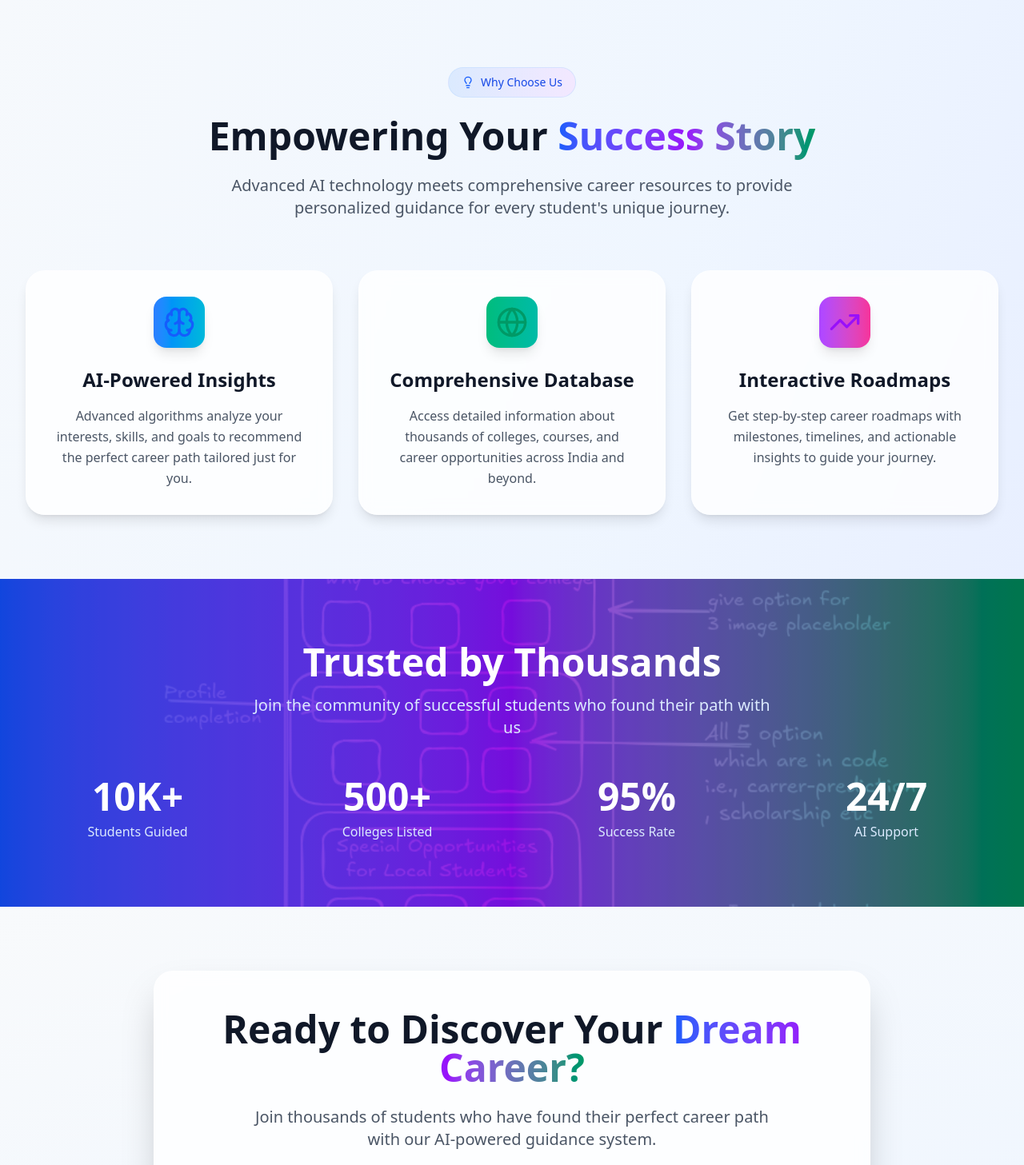
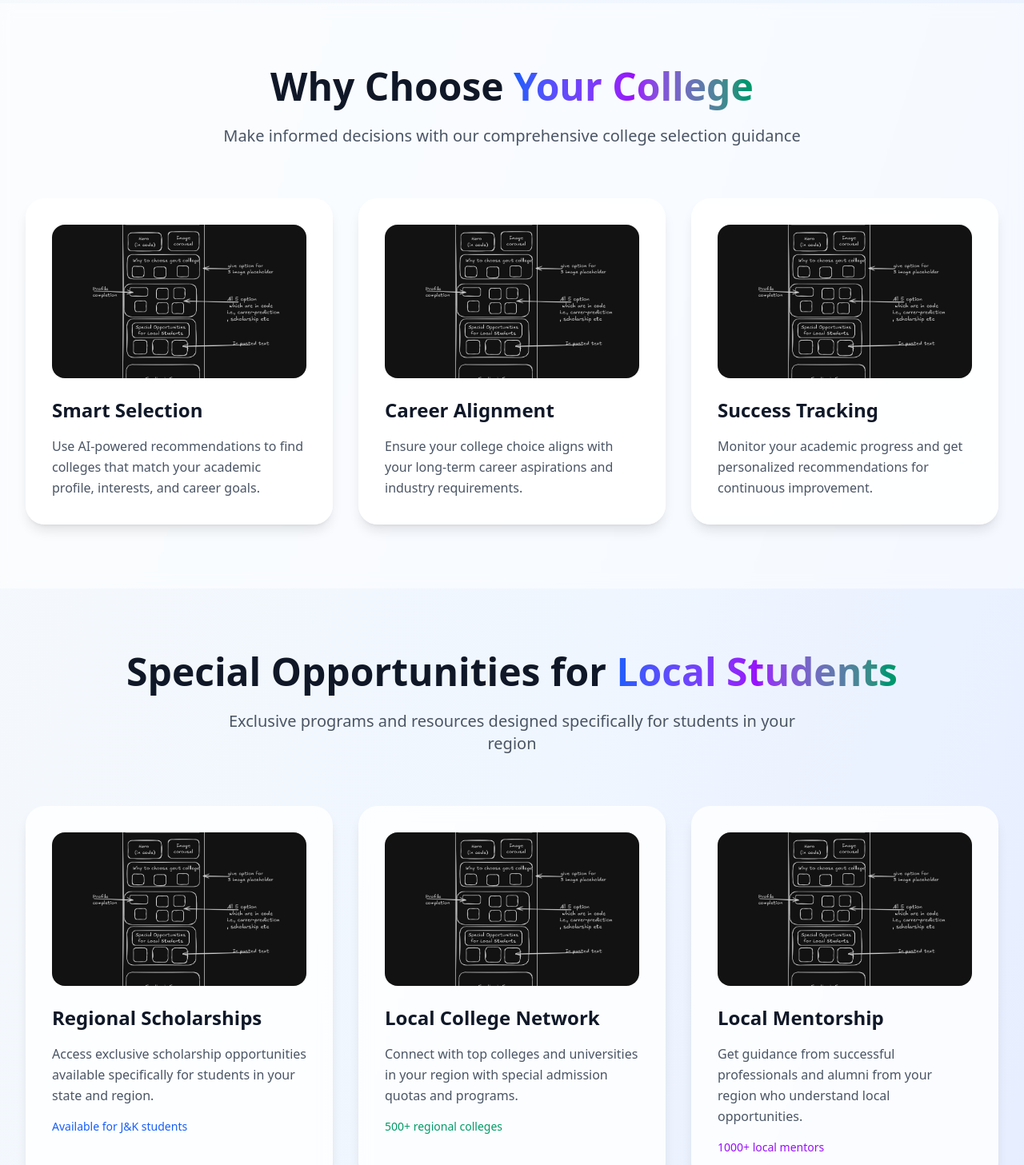
Before and after one commit to VISHAL-Nk/carrer-guidance-nextjs, a Next.js app: page / in a window 1280 px wide. Shown: the part 780-2237 px from the top of the page at 80% size. Built offline with nearby package versions, Linux system fonts and the light colour scheme; no server answers.

Commit message:
Redesign Landing Page with New Layout

```diff
--- a/src/app/page.js
+++ b/src/app/page.js
@@ -19,6 +19,10 @@ import {
   Brain,
   Lightbulb,
   Rocket,
+  MapPin,
+  Calendar,
+  Phone,
+  Mail,
 } from "lucide-react";
 import Chatbot from "@/components/CB/Chatbot";
 import { useToast } from "@/contexts/ToastContext";
@@ -29,6 +33,8 @@ export default function Home() {
   const [slide, setSlide] = useState(0);
   const [fb, setFb] = useState({ name: "", email: "", message: "", rating: 5 });
   const [fbSubmitting, setFbSubmitting] = useState(false);
+
+  // Hero carousel images from public/images
   const slides = [
     "/images/WhatsApp Image 2025-09-19 at 3.55.30 PM.jpeg",
     "/images/WhatsApp Image 2025-09-19 at 3.55.30 PM (1).jpeg",
@@ -41,6 +47,7 @@ export default function Home() {
     const id = setInterval(() => setSlide((s) => (s + 1) % slides.length), 4000);
     return () => clearInterval(id);
   }, [slides.length]);
+
   const isProfileComplete = completion?.isComplete ?? false;
 
   // Debug logging
@@ -48,7 +55,7 @@ export default function Home() {
 
   return (
     <main className="min-h-screen bg-gradient-to-br from-slate-50 via-blue-50 to-indigo-100 dark:from-slate-900 dark:via-blue-900 dark:to-indigo-900">
-      {/* Hero Section */}
+      {/* Hero Section with Image Carousel */}
       <section className="relative py-20 px-4 sm:px-6 lg:px-8 overflow-hidden">
         {/* Enhanced decorative background */}
         <div className="absolute inset-0 -z-10">
@@ -60,6 +67,7 @@ export default function Home() {
 
         <div className="max-w-7xl mx-auto">
           <div className="grid lg:grid-cols-2 gap-12 items-center">
+            {/* Hero Content */}
             <div className="space-y-8">
               <div className="space-y-6">
                 <div className="inline-flex items-center px-4 py-2 rounded-full bg-gradient-to-r from-blue-100 to-purple-100 dark:from-blue-900/30 dark:to-purple-900/30 border border-blue-200/50 dark:border-blue-700/50">
@@ -141,6 +149,7 @@ export default function Home() {
               </div>
             </div>
 
+            {/* Image Carousel */}
             <div className="relative">
               <div className="relative overflow-hidden rounded-3xl shadow-2xl ring-1 ring-black/5 bg-white/90 dark:bg-gray-800/90 backdrop-blur-sm">
                 <div className="aspect-[16/10] w-full relative">
@@ -180,6 +189,73 @@ export default function Home() {
               {/* Floating elements */}
               <div className="absolute -top-6 -right-6 w-24 h-24 bg-gradient-to-r from-yellow-400 to-orange-500 rounded-2xl rotate-12 opacity-80 blur-sm"></div>
               <div className="absolute -bottom-6 -left-6 w-32 h-32 bg-gradient-to-r from-emerald-400 to-cyan-500 rounded-full opacity-60 blur-sm"></div>
+            </div>
+          </div>
+        </div>
+      </section>
+
+      {/* Why Choose Your College Section */}
+      <section className="py-20 px-4 sm:px-6 lg:px-8 bg-white/50 dark:bg-gray-800/20 backdrop-blur-sm">
+        <div className="max-w-7xl mx-auto">
+          <div className="text-center mb-16">
+            <h2 className="text-4xl md:text-5xl font-bold text-gray-900 dark:text-white mb-6">
+              Why Choose{" "}
+              <span className="bg-gradient-to-r from-blue-600 via-purple-600 to-emerald-600 bg-clip-text text-transparent">
+                Your College
+              </span>
+            </h2>
+            <p className="text-xl text-gray-600 dark:text-gray-300 max-w-3xl mx-auto">
+              Make informed decisions with our comprehensive college selection guidance
+            </p>
+          </div>
+
+          <div className="grid md:grid-cols-3 gap-8">
+            <div className="relative group">
+              <div className="bg-white/80 dark:bg-gray-800/80 backdrop-blur-sm rounded-3xl shadow-lg hover:shadow-xl p-8 transition-all duration-300 border border-white/20 dark:border-gray-700/20 group-hover:border-gray-300/50 dark:group-hover:border-gray-600/50 transform group-hover:-translate-y-2">
+                <div className="w-full h-48 bg-gray-200 dark:bg-gray-700 rounded-2xl mb-6 flex items-center justify-center">
+                  <img
+                    src="/heroImages/image.png"
+                    alt="College Selection"
+                    className="w-full h-full object-cover rounded-2xl"
+                  />
+                </div>
+                <h3 className="text-2xl font-bold text-gray-900 dark:text-white mb-4">Smart Selection</h3>
+                <p className="text-gray-600 dark:text-gray-300 leading-relaxed">
+                  Use AI-powered recommendations to find colleges that match your academic profile, interests, and career goals.
+                </p>
+              </div>
+            </div>
+
+            <div className="relative group">
+              <div className="bg-white/80 dark:bg-gray-800/80 backdrop-blur-sm rounded-3xl shadow-lg hover:shadow-xl p-8 transition-all duration-300 border border-white/20 dark:border-gray-700/20 group-hover:border-gray-300/50 dark:group-hover:border-gray-600/50 transform group-hover:-translate-y-2">
+                <div className="w-full h-48 bg-gray-200 dark:bg-gray-700 rounded-2xl mb-6 flex items-center justify-center">
+                  <img
+                    src="/heroImages/image.png"
+                    alt="Career Guidance"
+                    className="w-full h-full object-cover rounded-2xl"
+                  />
+                </div>
+                <h3 className="text-2xl font-bold text-gray-900 dark:text-white mb-4">Career Alignment</h3>
+                <p className="text-gray-600 dark:text-gray-300 leading-relaxed">
+                  Ensure your college choice aligns with your long-term career aspirations and industry requirements.
+                </p>
+              </div>
+            </div>
+
+            <div className="relative group">
+              <div className="bg-white/80 dark:bg-gray-800/80 backdrop-blur-sm rounded-3xl shadow-lg hover:shadow-xl p-8 transition-all duration-300 border border-white/20 dark:border-gray-700/20 group-hover:border-gray-300/50 dark:group-hover:border-gray-600/50 transform group-hover:-translate-y-2">
+                <div className="w-full h-48 bg-gray-200 dark:bg-gray-700 rounded-2xl mb-6 flex items-center justify-center">
+                  <img
+                    src="/heroImages/image.png"
+                    alt="Success Tracking"
+                    className="w-full h-full object-cover rounded-2xl"
+                  />
+                </div>
+                <h3 className="text-2xl font-bold text-gray-900 dark:text-white mb-4">Success Tracking</h3>
+                <p className="text-gray-600 dark:text-gray-300 leading-relaxed">
+                  Monitor your academic progress and get personalized recommendations for continuous improvement.
+                </p>
+              </div>
             </div>
           </div>
         </div>
@@ -260,15 +336,6 @@ export default function Home() {
                     </div>
                   )}
                 </div>
-
-                <DashboardCard
-                  href="/study-materials"
-                  title="Study Materials"
-                  description="Curated resources for exams"
-                  icon={<BookOpen className="w-6 h-6" />}
-                  color="emerald"
-                  locked={!isProfileComplete}
-                />
               </div>
 
               {/* Dashboard Cards */}
@@ -309,6 +376,14 @@ export default function Home() {
                     color="orange"
                     locked={!isProfileComplete}
                   />
+                  <DashboardCard
+                    href="/study-materials"
+                    title="Study Materials"
+                    description="Curated resources for exams"
+                    icon={<BookOpen className="w-6 h-6" />}
+                    color="emerald"
+                    locked={!isProfileComplete}
+                  />
                 </div>
               </div>
             </div>
@@ -316,51 +391,78 @@ export default function Home() {
         </section>
       )}
 
-      {/* Chatbot: show only on main page when authenticated */}
-      {user && <Chatbot />}
-
-      {/* Features Section */}
+      {/* Special Opportunities for Local Students Section */}
       <section className="py-20 px-4 sm:px-6 lg:px-8">
         <div className="max-w-7xl mx-auto">
           <div className="text-center mb-16">
-            <div className="inline-flex items-center px-4 py-2 rounded-full bg-gradient-to-r from-blue-100 to-purple-100 dark:from-blue-900/30 dark:to-purple-900/30 border border-blue-200/50 dark:border-blue-700/50 mb-6">
-              <Lightbulb className="w-4 h-4 text-blue-600 mr-2" />
-              <span className="text-sm font-medium text-blue-700 dark:text-blue-300">Why Choose Us</span>
-            </div>
             <h2 className="text-4xl md:text-5xl font-bold text-gray-900 dark:text-white mb-6">
-              Empowering Your{" "}
+              Special Opportunities for{" "}
               <span className="bg-gradient-to-r from-blue-600 via-purple-600 to-emerald-600 bg-clip-text text-transparent">
-                Success Story
+                Local Students
               </span>
             </h2>
             <p className="text-xl text-gray-600 dark:text-gray-300 max-w-3xl mx-auto">
-              Advanced AI technology meets comprehensive career resources to provide
-              personalized guidance for every student's unique journey.
+              Exclusive programs and resources designed specifically for students in your region
             </p>
           </div>
 
           <div className="grid md:grid-cols-3 gap-8">
-            <FeatureCard
-              icon={<Brain className="w-10 h-10 text-blue-600" />}
-              title="AI-Powered Insights"
-              description="Advanced algorithms analyze your interests, skills, and goals to recommend the perfect career path tailored just for you."
-              gradient="from-blue-500 to-cyan-500"
-            />
-            <FeatureCard
-              icon={<Globe className="w-10 h-10 text-emerald-600" />}
-              title="Comprehensive Database"
-              description="Access detailed information about thousands of colleges, courses, and career opportunities across India and beyond."
-              gradient="from-emerald-500 to-teal-500"
-            />
-            <FeatureCard
-              icon={<TrendingUp className="w-10 h-10 text-purple-600" />}
-              title="Interactive Roadmaps"
-              description="Get step-by-step career roadmaps with milestones, timelines, and actionable insights to guide your journey."
-              gradient="from-purple-500 to-pink-500"
-            />
+            <div className="bg-white/80 dark:bg-gray-800/80 backdrop-blur-sm rounded-3xl shadow-lg hover:shadow-xl p-8 transition-all duration-300 border border-white/20 dark:border-gray-700/20 hover:border-gray-300/50 dark:hover:border-gray-600/50 transform hover:-translate-y-2">
+              <div className="w-full h-48 bg-gray-200 dark:bg-gray-700 rounded-2xl mb-6 flex items-center justify-center">
+                <img
+                  src="/heroImages/image.png"
+                  alt="Local Scholarships"
+                  className="w-full h-full object-cover rounded-2xl"
+                />
+              </div>
+              <h3 className="text-2xl font-bold text-gray-900 dark:text-white mb-4">Regional Scholarships</h3>
+              <p className="text-gray-600 dark:text-gray-300 leading-relaxed mb-4">
+                Access exclusive scholarship opportunities available specifically for students in your state and region.
+              </p>
+              <div className="text-sm text-blue-600 dark:text-blue-400 font-medium">
+                Available for J&K students
+              </div>
+            </div>
+
+            <div className="bg-white/80 dark:bg-gray-800/80 backdrop-blur-sm rounded-3xl shadow-lg hover:shadow-xl p-8 transition-all duration-300 border border-white/20 dark:border-gray-700/20 hover:border-gray-300/50 dark:hover:border-gray-600/50 transform hover:-translate-y-2">
+              <div className="w-full h-48 bg-gray-200 dark:bg-gray-700 rounded-2xl mb-6 flex items-center justify-center">
+                <img
+                  src="/heroImages/image.png"
+                  alt="Local Colleges"
+                  className="w-full h-full object-cover rounded-2xl"
+                />
+              </div>
+              <h3 className="text-2xl font-bold text-gray-900 dark:text-white mb-4">Local College Network</h3>
+              <p className="text-gray-600 dark:text-gray-300 leading-relaxed mb-4">
+                Connect with top colleges and universities in your region with special admission quotas and programs.
+              </p>
+              <div className="text-sm text-emerald-600 dark:text-emerald-400 font-medium">
+                500+ regional colleges
+              </div>
+            </div>
+
+            <div className="bg-white/80 dark:bg-gray-800/80 backdrop-blur-sm rounded-3xl shadow-lg hover:shadow-xl p-8 transition-all duration-300 border border-white/20 dark:border-gray-700/20 hover:border-gray-300/50 dark:hover:border-gray-600/50 transform hover:-translate-y-2">
+              <div className="w-full h-48 bg-gray-200 dark:bg-gray-700 rounded-2xl mb-6 flex items-center justify-center">
+                <img
+                  src="/heroImages/image.png"
+                  alt="Mentorship Program"
+                  className="w-full h-full object-cover rounded-2xl"
+                />
+              </div>
+              <h3 className="text-2xl font-bold text-gray-900 dark:text-white mb-4">Local Mentorship</h3>
+              <p className="text-gray-600 dark:text-gray-300 leading-relaxed mb-4">
+                Get guidance from successful professionals and alumni from your region who understand local opportunities.
+              </p>
+              <div className="text-sm text-purple-600 dark:text-purple-400 font-medium">
+                1000+ local mentors
+              </div>
+            </div>
           </div>
         </div>
       </section>
+
+      {/* Chatbot: show only on main page when authenticated */}
+      {user && <Chatbot />}
 
       {/* Stats Section */}
       <section className="py-20 px-4 sm:px-6 lg:px-8 bg-gradient-to-r from-blue-600 via-purple-600 to-emerald-600 relative overflow-hidden">
@@ -625,15 +727,3 @@ function DashboardCard({
     </Link>
   );
 }
-
-function FeatureCard({ icon, title, description, gradient }) {
-  return (
-    <div className="group relative bg-white/80 dark:bg-gray-800/80 backdrop-blur-sm rounded-3xl shadow-lg hover:shadow-xl p-8 transition-all duration-300 border border-white/20 dark:border-gray-700/20 hover:border-gray-300/50 dark:hover:border-gray-600/50 transform hover:-translate-y-2">
-      <div className={`w-16 h-16 bg-gradient-to-r ${gradient} rounded-2xl flex items-center justify-center mx-auto mb-6 text-white shadow-lg group-hover:scale-110 transition-transform duration-300`}>
-        {icon}
-      </div>
-      <h3 className="text-2xl font-bold text-gray-900 dark:text-white mb-4 text-center">{title}</h3>
-      <p className="text-gray-600 dark:text-gray-300 leading-relaxed text-center">{description}</p>
-    </div>
-  );
-}
```
